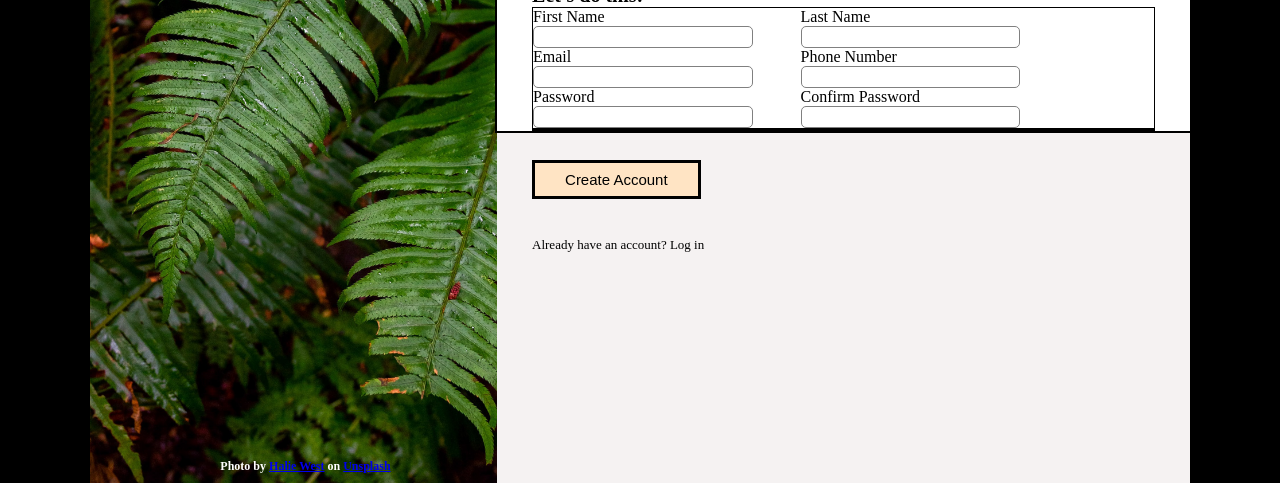
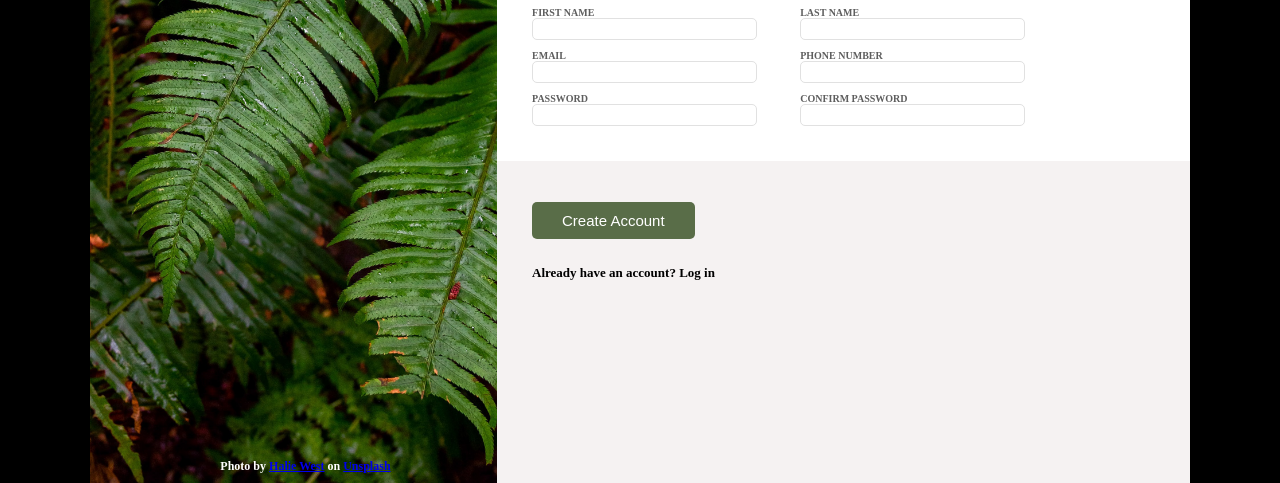
Before and after one commit to fmendezr/sign-up-form, a plain HTML site: page index.html in a window 1280 px wide. Shown: the part 317-800 px from the top of the page. Drawn offline with Linux system fonts and the light colour scheme.

Commit message:
Finish basic styling of page

```diff
--- a/index.html
+++ b/index.html
@@ -24,19 +24,19 @@
                 <p>Let's do this!</p>
                 <div>
                     <div id="form-left">
-                        <label for="first-name">First Name</label>
+                        <label for="first-name">FIRST NAME</label>
                         <input type="text" name="first-name" id="first-name">
-                        <label for="email">Email</label>
+                        <label for="email">EMAIL</label>
                         <input type="email" name="email" id="email">
-                        <label for="password">Password</label>
+                        <label for="password">PASSWORD</label>
                         <input type="password" name="password" id="password">
                     </div>
                     <div id="form-right">
-                        <label for="last-name">Last Name</label>
-                        <input type="text" name="last-name" id="last-name">
-                        <label for="phone-number">Phone Number</label>
+                        <label for="last-name">LAST NAME</label>
+                        <input type="text" name="last-name" id="last-name" required>
+                        <label for="phone-number">PHONE NUMBER</label>
                         <input type="tel" name="phone-number" id="phone-number">
-                        <label for="c-password">Confirm Password</label>
+                        <label for="c-password">CONFIRM PASSWORD</label>
                         <input type="password" id="c-password">
                     </div>
                 </div>
--- a/styles.css
+++ b/styles.css
@@ -101,16 +101,15 @@ form {
     position: relative;
     bottom: 8%;
     width: 90%;
-    padding: 0 5%;
+    padding: 3% 5%;
+    padding-bottom: 5%;
     display: flex;
     flex-direction: column;
-    border: 2px solid black;
     background-color: white;
 }
 
 form > div {
     display: flex;
-    border: black solid 1px;
     gap: 50px
 }
 
@@ -122,25 +121,35 @@ form > div {
     display: block;
 }
 
+label{
+    margin-top: 10px;
+    color: rgb(94, 94, 94);
+    font-size: 10px;
+    font-weight: bold;
+}
+
 input {
-    border: 1px grey solid;
     width: 100%;
+    border: rgb(225, 225, 225) 1px solid;
     border-radius: 5px;
     height: 20px;
+    color: grey;
+    padding-left: 5px;
 }
 
 button {
     position: absolute;
     font-size: 15px;
-    padding: 8px 30px;
+    padding: 10px 30px;
     top: 120%;
-    background-color: bisque;
-    border: 3px solid black;
+    background-color: #596D48;
+    color: white;
+    border-radius: 5px;
 }
 
 #log-in {
     position: relative;
     top: 5%;
     font-size: small;
-    font-weight: 500;
+    font-weight: 600;
 }
```
